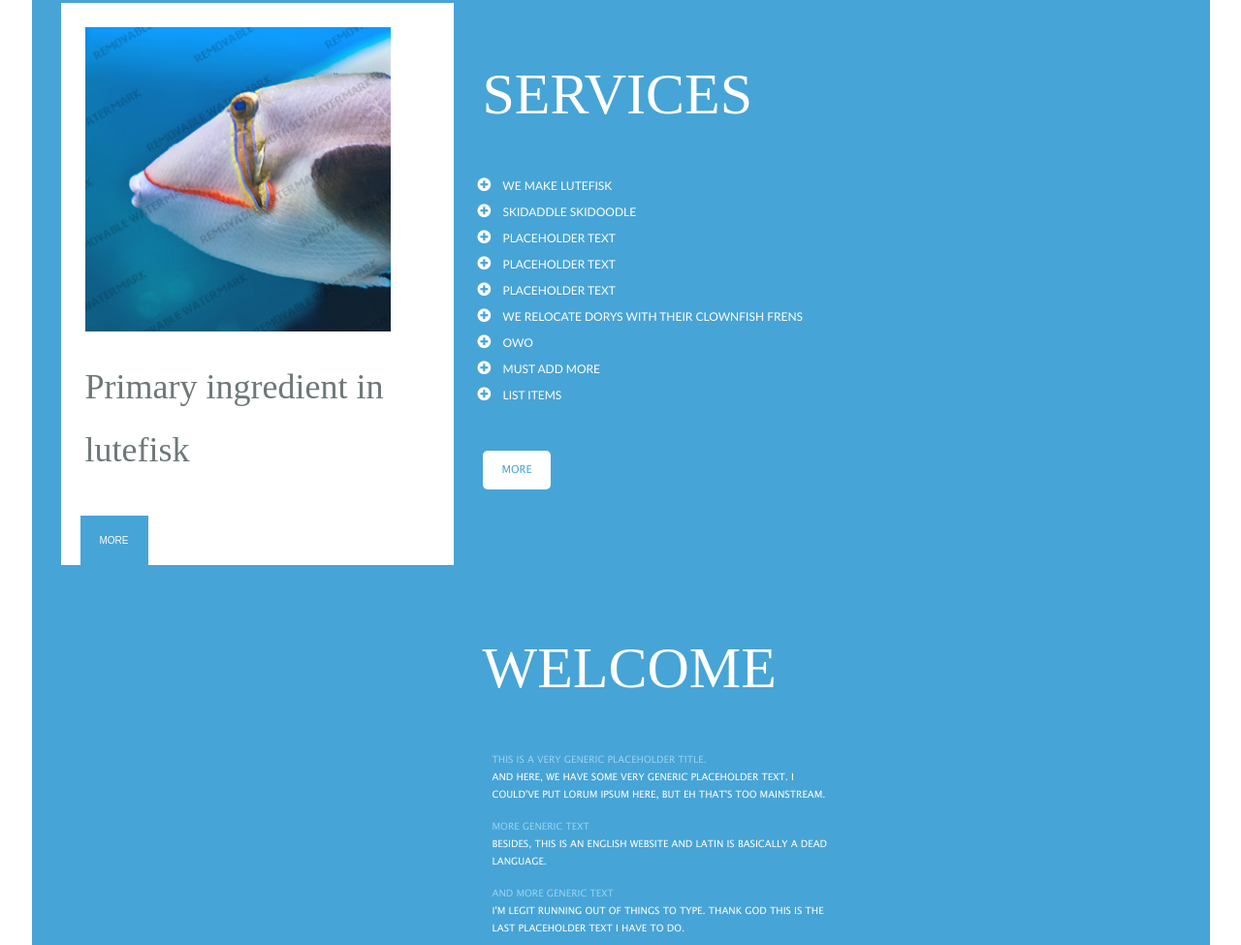
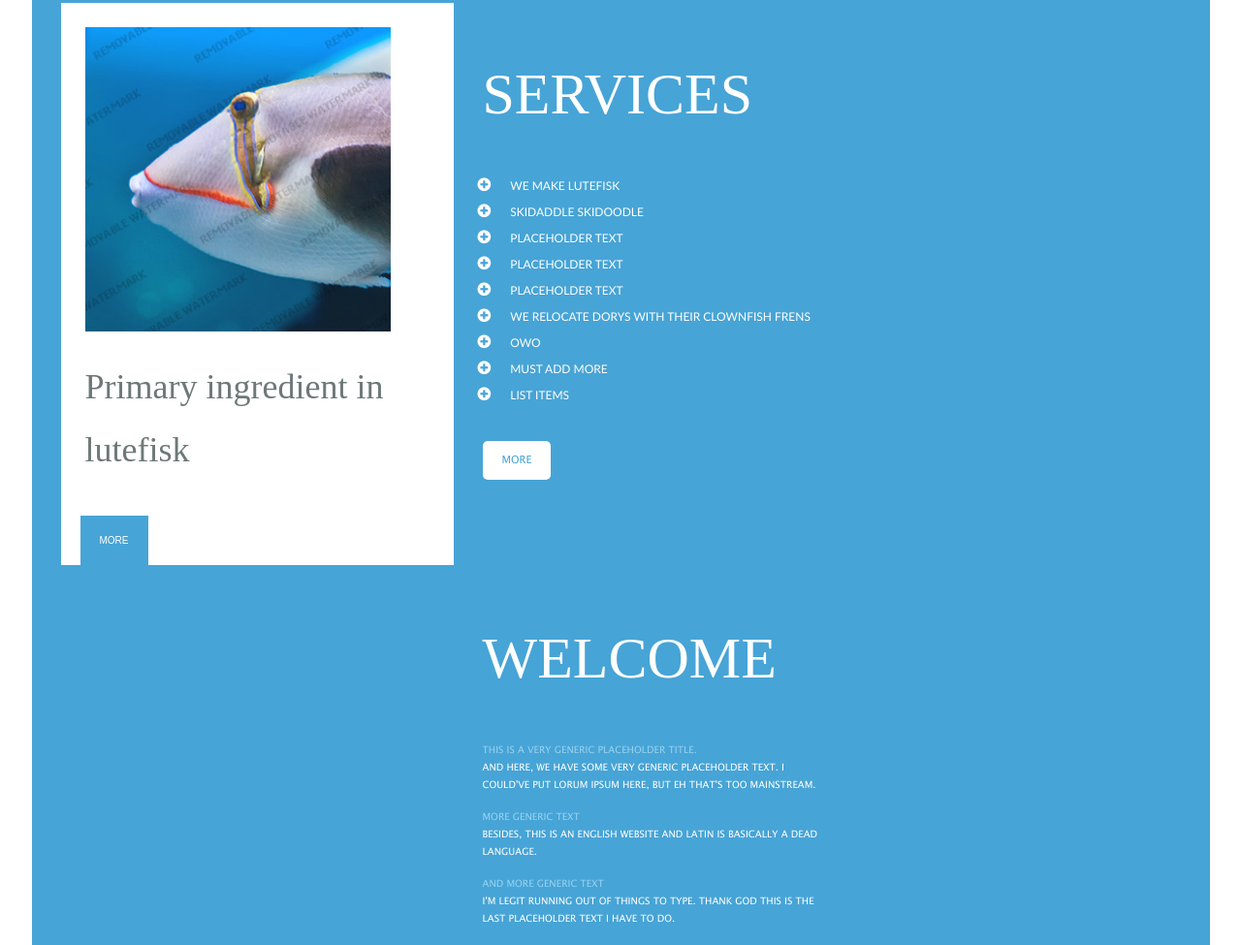
Before and after one commit to Epzilepzi/IST, a plain HTML site: page MockWebsite/index.html in a window 1280 px wide. Shown: the part 1538-2513 px from the top of the page at 97% size. Drawn offline with nearby package versions, Linux system fonts and the light colour scheme; a web font is replaced by a local one.

Commit message:
D O N E.

```diff
--- a/MockWebsite/index.html
+++ b/MockWebsite/index.html
@@ -1,8 +1,9 @@
 <html>
 <head>
-  <title>Something Fishy!</title>
+  <title>Aquarium&trade;</title>
   <link rel="stylesheet" type="text/css" href="style.css" />
   <link rel="stylesheet" href="https://cdnjs.cloudflare.com/ajax/libs/font-awesome/4.7.0/css/font-awesome.min.css">
+  <script src="https://ajax.googleapis.com/ajax/libs/jquery/3.3.1/jquery.min.js"></script>
 </head>
 <body>
   <div id="content">
@@ -56,11 +57,12 @@ PHONE: +1 800 559 6580</pre>
         <p class="text">PLACEHOLDER TEXT</p>
       </div>
 
-        <!-- Next and previous buttons -->
+        <!-- Next and previous buttons
       <div style="margin:0px;">
         <a class="prev" onclick="plusSlides(-1)">&#10094;</a>
         <a class="next" onclick="plusSlides(1)">&#10095;</a>
-      </div>
+      </div> -->
+
       <!-- The dots/circles -->
       <div style="text-align:center;background-color:white;padding-top:5px;padding-bottom:30px;float:center;max-width:100%;">
         <span style="text-align:center;" class="dot" onclick="currentSlide(1)"></span>
@@ -92,20 +94,16 @@ PHONE: +1 800 559 6580</pre>
         <h1>Services</h1>
         <br>
         <ul>
-          <li><i class="fa fa-plus-circle"></i>&nbsp;&nbsp;&nbsp;&nbsp;We make lutefisk</li>
-          <li><i class="fa fa-plus-circle"></i>&nbsp;&nbsp;&nbsp;&nbsp;Skidaddle Skidoodle</li>
-          <li><i class="fa fa-plus-circle"></i>&nbsp;&nbsp;&nbsp;&nbsp;Placeholder text</li>
-          <li><i class="fa fa-plus-circle"></i>&nbsp;&nbsp;&nbsp;&nbsp;Placeholder text</li>
-          <li><i class="fa fa-plus-circle"></i>&nbsp;&nbsp;&nbsp;&nbsp;Placeholder text</li>
-          <li><i class="fa fa-plus-circle"></i>&nbsp;&nbsp;&nbsp;&nbsp;We relocate dorys with their clownfish frens</li>
-          <li><i class="fa fa-plus-circle"></i>&nbsp;&nbsp;&nbsp;&nbsp;OwO</li>
-          <li><i class="fa fa-plus-circle"></i>&nbsp;&nbsp;&nbsp;&nbsp;Must Add More</li>
-          <li><i class="fa fa-plus-circle"></i>&nbsp;&nbsp;&nbsp;&nbsp;List Items</li>
+          <li><i class="fa fa-plus-circle"></i>We make lutefisk</li>
+          <li><i class="fa fa-plus-circle"></i>Skidaddle Skidoodle</li>
+          <li><i class="fa fa-plus-circle"></i>Placeholder text</li>
+          <li><i class="fa fa-plus-circle"></i>Placeholder text</li>
+          <li><i class="fa fa-plus-circle"></i>Placeholder text</li>
+          <li><i class="fa fa-plus-circle"></i>We relocate dorys with their clownfish frens</li>
+          <li><i class="fa fa-plus-circle"></i>OwO</li>
+          <li><i class="fa fa-plus-circle"></i>Must Add More</li>
+          <li><i class="fa fa-plus-circle"></i>List Items</li>
         </ul>
-        <br>
-        <br>
-        <br>
-        <br>
         <a href="#more" class="buttonmore">More</a>
       </div>
       <div id="detail">
@@ -123,9 +121,6 @@ PHONE: +1 800 559 6580</pre>
         </p>
         <p class="spooky">And more generic text</p>
         <p>I'm legit running out of things to type. Thank God this is the last placeholder text I have to do.</p>
-        <br>
-        <br>
-        <br>
         <a href="#more" class="buttonmore">More</a>
       </div>
       <div id="detail" class="edge">
@@ -137,12 +132,9 @@ PHONE: +1 800 559 6580</pre>
         <br>
         <br>
         <p class="funky spooky">69 Days Ago</p>
-        <p>Haha, yes this is a joke that is very unfunny and immature, but I'm just trying to add &quot;Interesting&quot; placeholder text. </p>
+        <p style="margin-bottom:30px;">Haha, yes this is a joke that is very unfunny and immature, but I'm just trying to add &quot;Interesting&quot; placeholder text. </p>
         <br>
-        <br>
-        <br>
-        <br>
-        <a href="#more" class="buttonmore" style="float:left;">More</a>
+        <a href="#more" class="buttonmore" style="float:left;margin-left:5px;">More</a>
       </div>
       <div id="content" style="padding:0px;margin:0px;">
         <div class="triangleup"></div>
@@ -151,10 +143,10 @@ PHONE: +1 800 559 6580</pre>
   </div>
   <div id="footer">
     <div id="footersection" style="float:left;text-align:right;">
-      <h2 style="margin-right:55px;"><i class="fa fa-envelope"></i>&nbsp;&nbsp;&nbsp;noreply&commat;aquarium.org</h2>
+      <h2 style="margin-right:55px;"><i class="fa fa-envelope"></i>noreply&commat;aquarium.org</h2>
     </div>
     <div id="footersection" style="float:right;text-align:left;">
-      <h2 style="margin-left:55px;"><i class="fa fa-phone"></i>&nbsp;&nbsp;&nbsp;&plus;1 800 548 6363</h>
+      <h2 style="margin-left:55px;"><i class="fa fa-phone"></i>&plus;1 800 548 6363</h>
     </div>
     <p><em>Proudly producing lutefisk since 1869</em></p>
     <h1 style="text-transform:uppercase;font-size:144px;">Aquarium</h1>
--- a/MockWebsite/style.css
+++ b/MockWebsite/style.css
@@ -234,11 +234,15 @@ p {
   content: "";
   clear: both;
   display: table;
-  margin-left: 10px;
+  margin-left: 0px;
 }
 
 #info p {
-  margin-left: 10px;
+  margin-left: 0px;
+}
+
+#info .fa {
+  padding-right: 20px;
 }
 
 #footer {
@@ -281,6 +285,10 @@ p {
   font-family: "Arial"
 }
 
+#footersection .fa {
+  padding-right: 20px;
+}
+
 .button {
   background-color: #47a4d6;
   border: none;
@@ -302,6 +310,7 @@ p {
   text-decoration: none;
   text-transform: uppercase;
   float: left;
+  margin-top: 30px;
 }
 
 .edge p {
```
